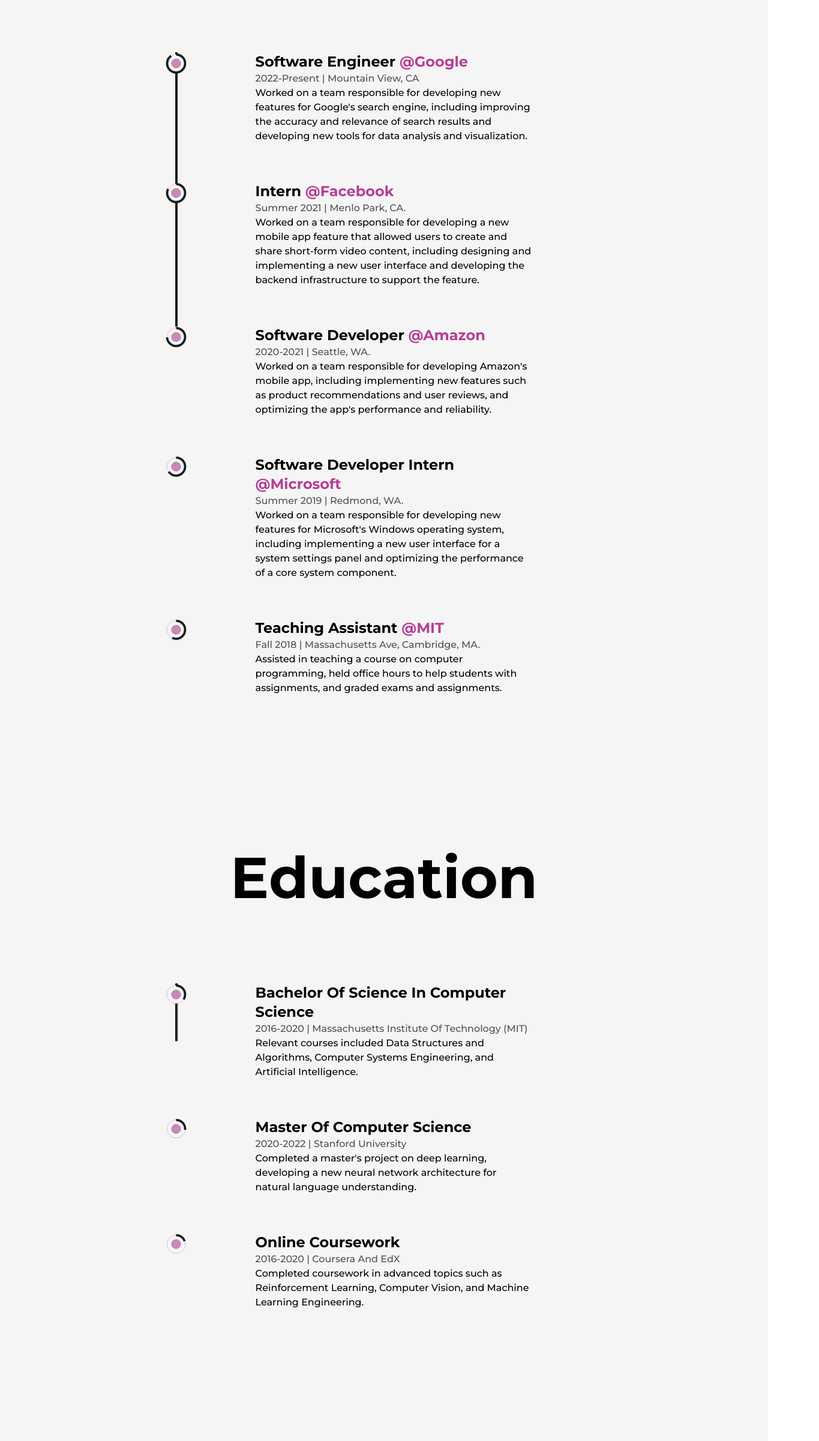
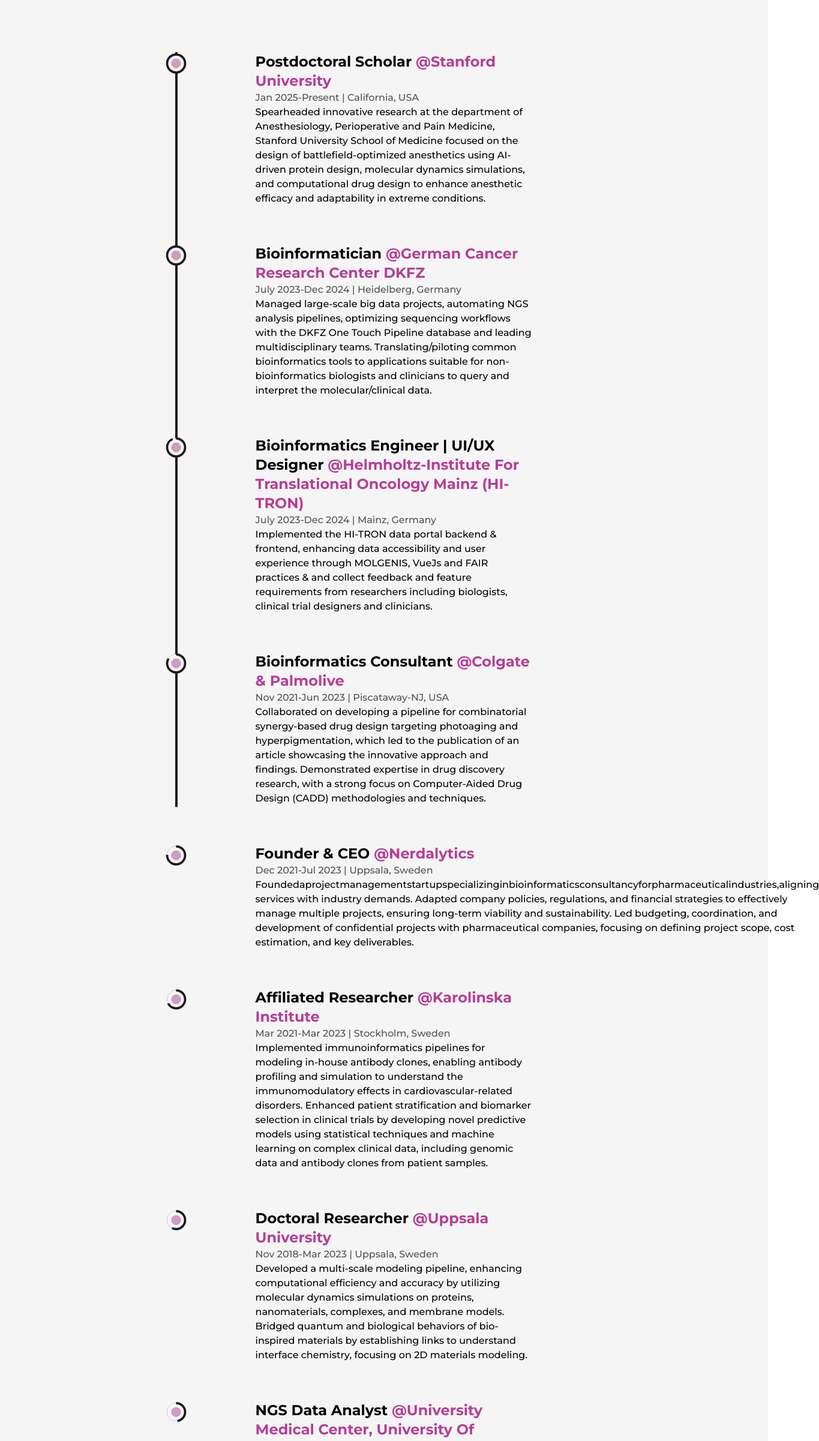
Before and after one commit to pritampanda15/Portfolio-NextJS, a Next.js app: page /about in a window 1280 px wide. Shown: the part 2840-5242 px from the top of the page at 60% size, 1365 px wide, since content can reach past the window. Built offline with nearby package versions, Linux system fonts and the light colour scheme.

Commit message:
added experience

```diff
--- a/src/components/Experience.js
+++ b/src/components/Experience.js
@@ -59,60 +59,81 @@
             className="absolute left-9 top-0 w-[4px] md:w-[2px] md:left-[30px] xs:left-[20px] h-full bg-dark
             origin-top  dark:bg-primaryDark dark:shadow-3xl"
             style={{ scaleY: scrollYProgress }}
+
           />
           <ul className="w-full flex flex-col items-start justify-between ml-4 xs:ml-2">
-            <Details
-              position="Software Engineer"
-              company="Google"
-              companyLink="https://google.com"
-              time="2022-Present"
-              address="Mountain View, CA"
-              work="Worked on a team responsible for developing new features for Google's search engine, including improving the accuracy and relevance of search results and developing new tools for data analysis and visualization."
+          <Details
+              position="Postdoctoral Scholar"
+              company="Stanford University"
+              companyLink="https://profiles.stanford.edu/pritam-panda"
+              time="Jan 2025-present"
+              address="California, USA"
+              work="Spearheaded innovative research at the department of Anesthesiology, Perioperative and Pain Medicine, Stanford University School of Medicine focused on the design of battlefield-optimized anesthetics using AI-driven protein design, molecular dynamics simulations, and computational drug design to enhance anesthetic efficacy and adaptability in extreme conditions."
             />
 
             <Details
-              position="Intern"
-              company="Facebook"
-              companyLink="https://facebook.com"
-              time="Summer 2021"
-              address="Menlo Park, CA."
-              work="Worked on a team responsible for developing a new mobile app
-              feature that allowed users to create and share short-form video
-              content, including designing and implementing a new user interface
-              and developing the backend infrastructure to support the feature."
+              position="Bioinformatician"
+              company="German Cancer Research Center DKFZ"
+              companyLink="https://www.dkfz.de/en/index.html"
+              time="July 2023-Dec 2024"
+              address="Heidelberg, Germany"
+              work="Managed large-scale big data projects, automating NGS analysis pipelines, optimizing sequencing workflows with the DKFZ One Touch Pipeline database and leading multidisciplinary teams. Translating/piloting common bioinformatics tools to applications suitable for non-bioinformatics biologists and clinicians to query and interpret the molecular/clinical data."
             />
 
             <Details
-              position="Software Developer"
-              company="Amazon"
-              companyLink="https://amazon.com"
-              time="2020-2021"
-              address="Seattle, WA."
-              work="Worked on a team responsible for developing Amazon's mobile app, including implementing new features such as product recommendations and user reviews, and optimizing the app's performance and reliability."
+              position="Bioinformatics Engineer | UI/UX Designer"
+              company="Helmholtz-Institute for Translational Oncology Mainz (HI-TRON)"
+              companyLink="https://hi-tron.dkfz.de/research-support/platforms/data-architecture-platform.html"
+              time="July 2023-Dec 2024"
+              address="Mainz, Germany"
+              work="Implemented the HI-TRON data portal backend & frontend, enhancing data accessibility and user experience through MOLGENIS, VueJs and FAIR practices & and collect feedback and feature requirements from researchers including biologists, clinical trial designers and clinicians."
+            />
+
+              <Details
+              position="Bioinformatics Consultant"
+              company="Colgate & Palmolive"
+              companyLink="https://www.colgatepalmolive.com/en-us/who-we-are"
+              time="Nov 2021-Jun 2023"
+              address="Piscataway-NJ, USA"
+              work="Collaborated on developing a pipeline for combinatorial synergy-based drug design targeting photoaging and hyperpigmentation, which led to the publication of an article showcasing the innovative approach and findings. Demonstrated expertise in drug discovery research, with a strong focus on Computer-Aided Drug Design (CADD) methodologies and techniques."
             />
 
             <Details
-              position="Software Developer Intern"
-              company="Microsoft"
-              companyLink="https://microsoft.com"
-              time="Summer 2019"
-              address="Redmond, WA."
-              work="Worked on a team responsible for developing new features for
-              Microsoft's Windows operating system, including implementing a new
-              user interface for a system settings panel and optimizing the
-              performance of a core system component."
+              position="Founder & CEO"
+              company="Nerdalytics"
+              companyLink="https://www.nerdalytics.org/home"
+              time="Dec 2021-Jul 2023"
+              address="Uppsala, Sweden"
+              work="Foundedaprojectmanagementstartupspecializinginbioinformaticsconsultancyforpharmaceuticalindustries,aligning services with industry demands. Adapted company policies, regulations, and financial strategies to effectively manage multiple projects, ensuring long-term viability and sustainability. Led budgeting, coordination, and development of confidential projects with pharmaceutical companies, focusing on defining project scope, cost estimation, and key deliverables."
             />
 
             <Details
-              position="Teaching Assistant"
-              company="MIT"
-              companyLink="https://mit.edu"
-              time="Fall 2018"
-              address="Massachusetts Ave, Cambridge, MA."
-              work="Assisted in teaching a course on computer programming, held office
-              hours to help students with assignments, and graded exams and
-              assignments."
+              position="Affiliated Researcher"
+              company="Karolinska Institute"
+              companyLink="https://ki.se/en/research/research-areas-centres-and-networks/research-groups/johan-frostegards-research-group#tab-projects"
+              time="Mar 2021-Mar 2023"
+              address="Stockholm, Sweden"
+              work="Implemented immunoinformatics pipelines for modeling in-house antibody clones, enabling antibody profiling and simulation to understand the immunomodulatory effects in cardiovascular-related disorders. Enhanced patient stratification and biomarker selection in clinical trials by developing novel predictive models using statistical techniques and machine learning on complex clinical data, including genomic data and antibody clones from patient samples."
             />
+
+            <Details
+              position="Doctoral Researcher"
+              company="Uppsala University"
+              companyLink="https://uu.diva-portal.org/smash/record.jsf?pid=diva2%3A1736122&dswid=2537"
+              time="Nov 2018-Mar 2023"
+              address="Uppsala, Sweden"
+              work="Developed a multi-scale modeling pipeline, enhancing computational efficiency and accuracy by utilizing molecular dynamics simulations on proteins, nanomaterials, complexes, and membrane models. Bridged quantum and biological behaviors of bio-inspired materials by establishing links to understand interface chemistry, focusing on 2D materials modeling."
+            />
+
+            <Details
+              position="NGS Data Analyst"
+              company="University Medical Center, University of Freiburg"
+              companyLink="https://uni-freiburg.de/en/university/university-medical-center/"
+              time="Sep 2017-Oct 2018"
+              address="Freiburg im Breisgau, Germany"
+              work="Enhanced clinical diagnostics for Myelodysplastic Syndromes by developing and validating whole exome sequencing (WES) and NEBNext Direct clinical cancer hotspot panel pipelines, focusing on accurate variant identification and annotation. Spearheaded a collaborative research project to design and analyze WES and gene-expression data using RNA-seq pipelines, leading to significant performance improvements."
+            />
+
           </ul>
         </div>
         </div>
```
